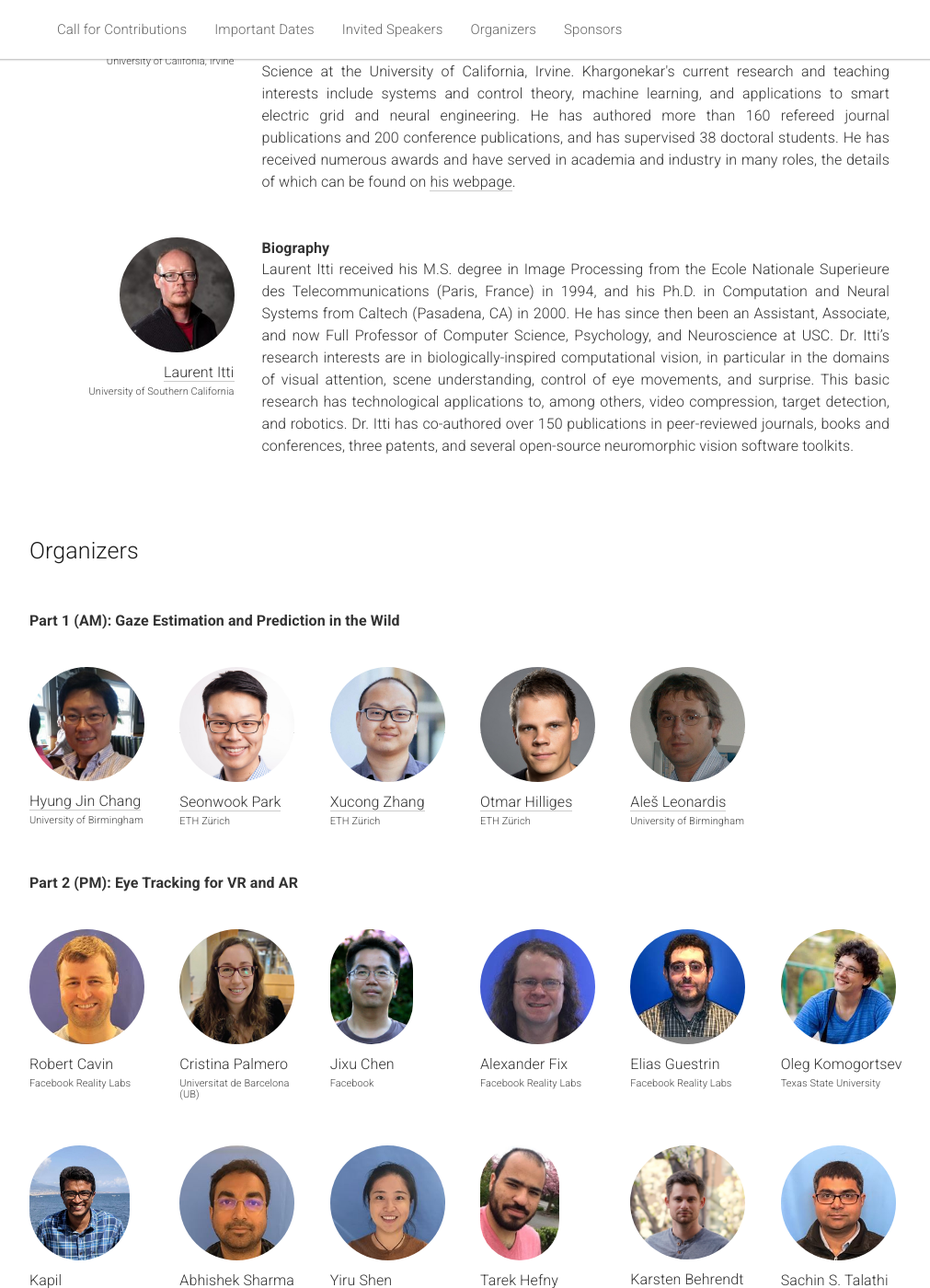
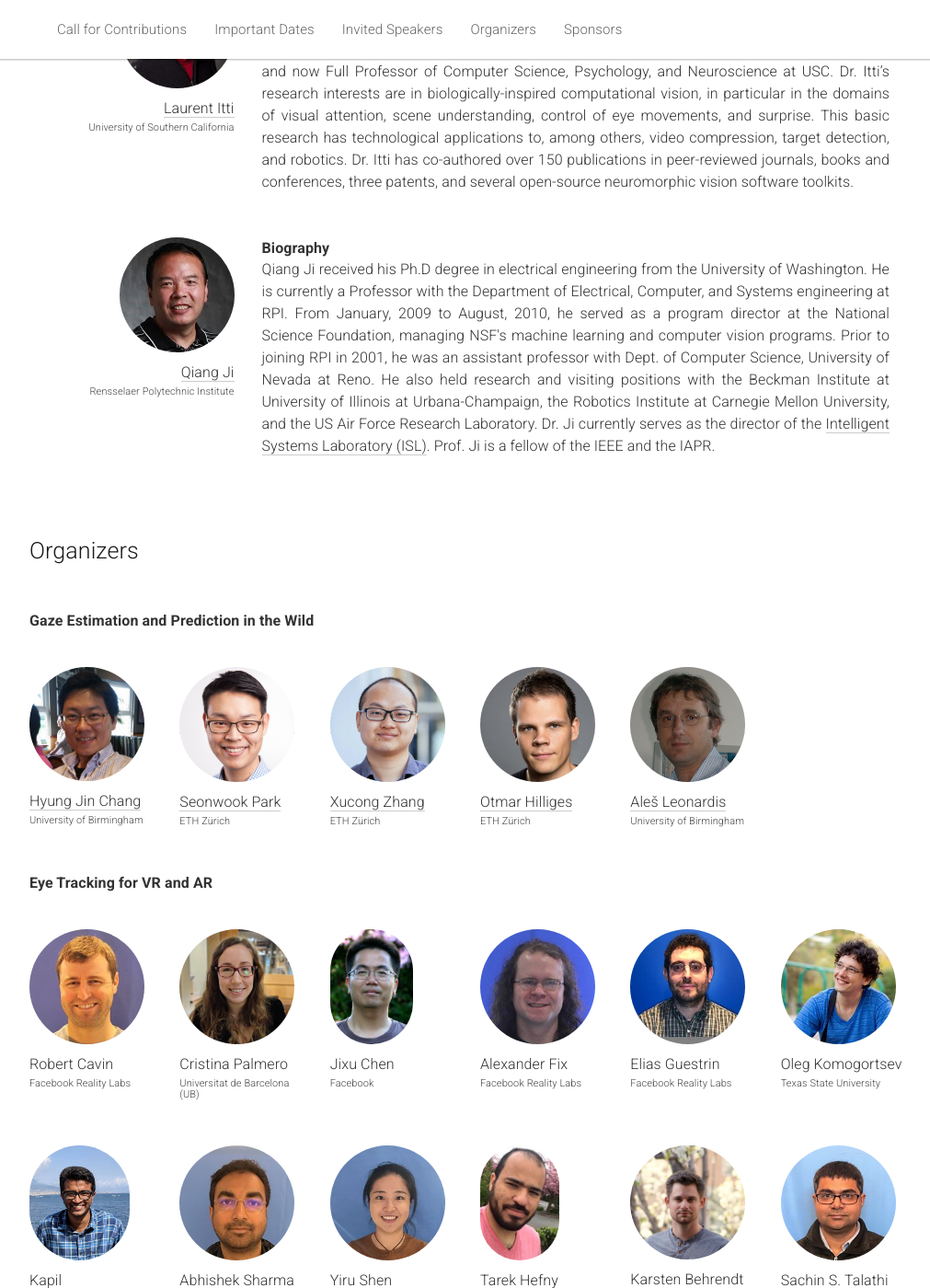
Before and after one commit to OpenEyes-Workshop/openeyes-workshop.github.io, a Jekyll site: the page built from _pages/home.md, in a window 1280 px wide and 1400 px high, scrolled down 4544 px. Shown: the whole window at 92% size, without its empty margins (133-1144 px from the left). Built offline with Jekyll 4.4.1, drawn with Linux system fonts in a browser that asks for light colours; nearby versions of some CDN libraries; some of the changed text lies outside the part shown.

Commit message:
Remove part 1/2 distinction, make it to be morning/afternoon sessions

```diff
--- a/_pages/home.md
+++ b/_pages/home.md
@@ -50,7 +50,7 @@
             <ul>
               <li><a href="http://faculty.sites.uci.edu/khargonekar/" target="_blank">Prof. Pramod Khargonekar</a> of University of California, Irvine</li>
               <li><a href="http://ilab.usc.edu/itti/" target="_blank">Prof. Laurent Itti</a> of University of Southern California</li>
-            </ul>as keynote speakers to Part 2 of our workshop!
+            </ul>as keynote speakers to our workshop!
           </td>
         </tr>
         <tr>
@@ -65,7 +65,7 @@
               <li><a href="https://www.ecse.rpi.edu/~qji/" target="_blank">Prof. Qiang Ji</a> of Rensselaer Polytechnic Institute</li>
               <li><a href="https://www.hci.uni-tuebingen.de/chair/team/enkelejda-kasneci" target="_blank">Prof. Enkelejda Kasneci</a> of the University of Tübingen</li>
               <li><a href="http://mkhamis.com/" target="_blank">Prof. Mohamed Khamis</a> of the University of Glasgow</li>
-            </ul>as keynote speakers to Part 1 of our workshop!
+            </ul>as keynote speakers to our workshop!
           </td>
         </tr>
         <tr>
@@ -300,25 +300,7 @@
 </div>
 <div class="row speaker">
   <div class="col-xs-12">
-    <b>Part 1 (AM): Gaze Estimation and Prediction in the Wild</b>
-  </div>
-</div>
-<div class="row speaker">
-  <div class="col-sm-3 speaker-pic">
-    <a href="https://www.ecse.rpi.edu/~qji/">
-      <img class="people-pic" src="{{ "/static/img/people/qj.jpg" | prepend:site.baseurl }}">
-    </a>
-    <div class="people-name">
-      <a href="https://www.ecse.rpi.edu/~qji/">Qiang Ji</a>
-      <h6>Rensselaer Polytechnic Institute</h6>
-    </div>
-  </div>
-  <div class="col-md-9">
-    <!--<h3>TITLE</h3><br>-->
-    <!--<b>Abstract</b><p class="speaker-abstract"></p>-->
-    <b>Biography</b><p class="speaker-bio">
-    Qiang Ji received his Ph.D degree in electrical engineering from the University of Washington. He is currently a Professor with the Department of Electrical, Computer, and Systems engineering at RPI. From January, 2009 to August, 2010, he served as a program director at the National Science Foundation, managing NSF's machine learning and computer vision programs. Prior to joining RPI in 2001, he was an assistant professor with Dept. of Computer Science, University of Nevada at Reno. He also held research and visiting positions with the Beckman Institute at University of Illinois at Urbana-Champaign, the Robotics Institute at Carnegie Mellon University, and the US Air Force Research Laboratory. Dr. Ji currently serves as the director of the <a href="http://www.ecse.rpi.edu/~cvrl" target="_blank">Intelligent Systems Laboratory (ISL)</a>. Prof. Ji is a fellow of the IEEE and the IAPR.
-    </p>
+    <b>Morning Session</b>
   </div>
 </div>
 <div class="row speaker">
@@ -361,7 +343,7 @@
 </div>
 <div class="row speaker">
   <div class="col-xs-12">
-    <b>Part 2 (PM): Eye Tracking for VR and AR</b>
+    <b>Afternoon Session</b>
   </div>
 </div>
 <div class="row speaker">
@@ -402,6 +384,24 @@
     </p>
   </div>
 </div>
+<div class="row speaker">
+  <div class="col-sm-3 speaker-pic">
+    <a href="https://www.ecse.rpi.edu/~qji/">
+      <img class="people-pic" src="{{ "/static/img/people/qj.jpg" | prepend:site.baseurl }}">
+    </a>
+    <div class="people-name">
+      <a href="https://www.ecse.rpi.edu/~qji/">Qiang Ji</a>
+      <h6>Rensselaer Polytechnic Institute</h6>
+    </div>
+  </div>
+  <div class="col-md-9">
+    <!--<h3>TITLE</h3><br>-->
+    <!--<b>Abstract</b><p class="speaker-abstract"></p>-->
+    <b>Biography</b><p class="speaker-bio">
+    Qiang Ji received his Ph.D degree in electrical engineering from the University of Washington. He is currently a Professor with the Department of Electrical, Computer, and Systems engineering at RPI. From January, 2009 to August, 2010, he served as a program director at the National Science Foundation, managing NSF's machine learning and computer vision programs. Prior to joining RPI in 2001, he was an assistant professor with Dept. of Computer Science, University of Nevada at Reno. He also held research and visiting positions with the Beckman Institute at University of Illinois at Urbana-Champaign, the Robotics Institute at Carnegie Mellon University, and the US Air Force Research Laboratory. Dr. Ji currently serves as the director of the <a href="http://www.ecse.rpi.edu/~cvrl" target="_blank">Intelligent Systems Laboratory (ISL)</a>. Prof. Ji is a fellow of the IEEE and the IAPR.
+    </p>
+  </div>
+</div>
 <br>
 
 
@@ -414,7 +414,7 @@
 
 <div class="row">
   <div class="col-xs-12">
-    <b>Part 1 (AM): Gaze Estimation and Prediction in the Wild</b>
+    <b>Gaze Estimation and Prediction in the Wild</b>
   </div>
 </div>
 <br>
@@ -470,7 +470,7 @@
 
 <div class="row">
   <div class="col-xs-12">
-    <b>Part 2 (PM): Eye Tracking for VR and AR</b>
+    <b>Eye Tracking for VR and AR</b>
   </div>
 </div>
 <br>
@@ -573,7 +573,7 @@
 <br>
 <div class="row">
   <div class="col-xs-12">
-    <b>Part 1 (AM): Gaze Estimation and Prediction in the Wild</b>
+    <b>Gaze Estimation and Prediction in the Wild</b>
   </div>
 </div>
 <br>
@@ -595,7 +595,7 @@
 <br>
 <div class="row">
   <div class="col-xs-12">
-    <b>Part 2 (PM): Eye Tracking for VR and AR</b>
+    <b>Eye Tracking for VR and AR</b>
   </div>
 </div>
 <br>
```
